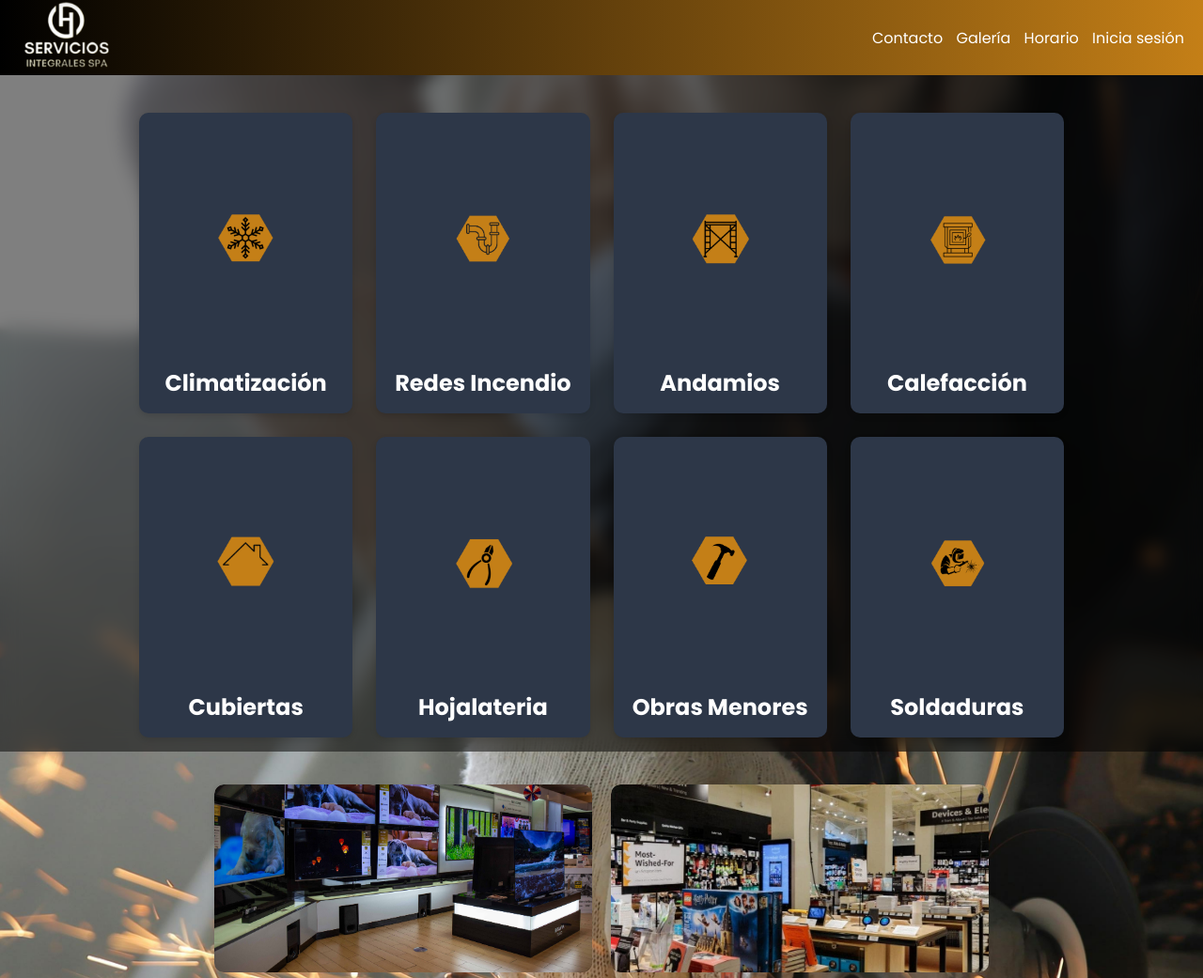
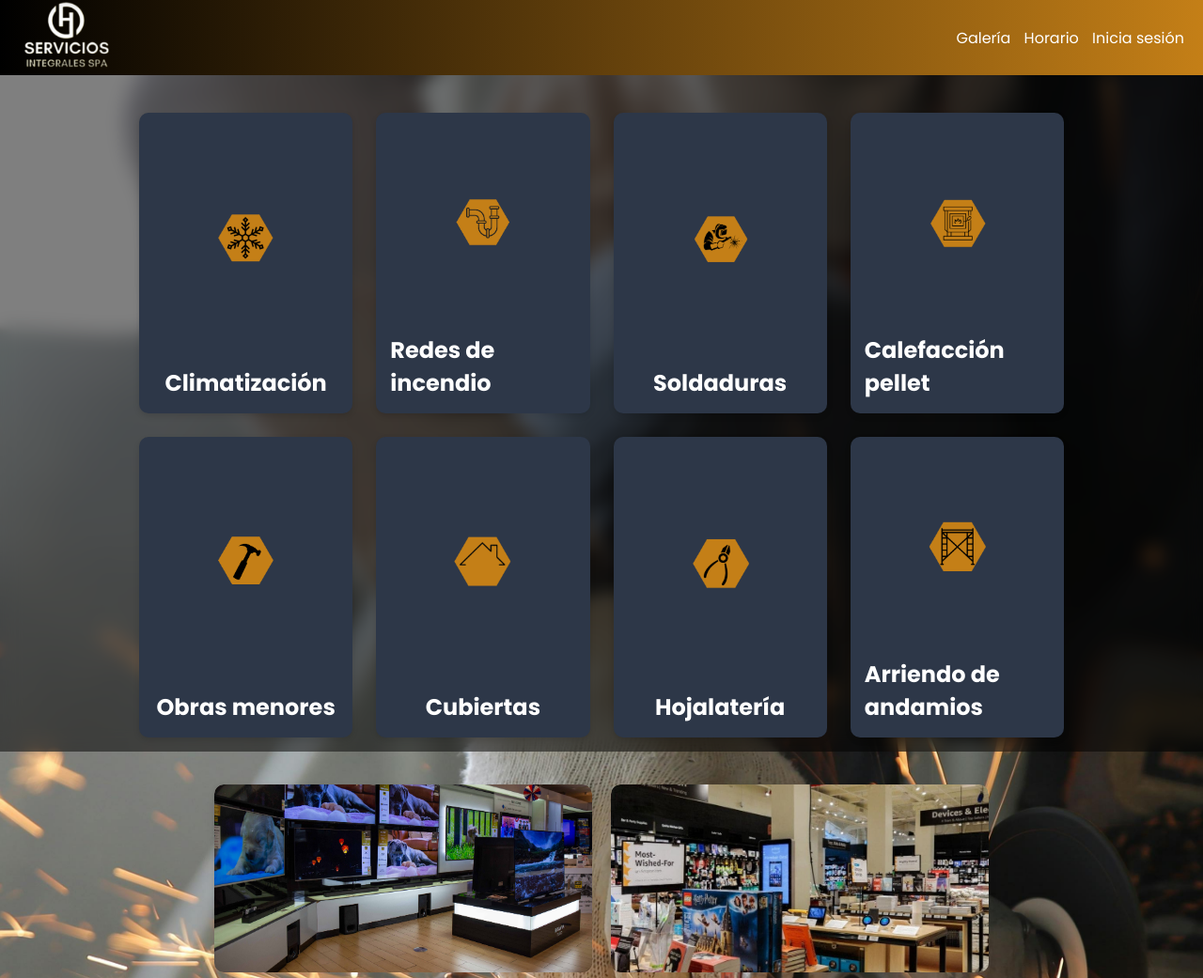
Before and after one commit to alanyur/Proy_G, a Django app: page / in a window 1280 px wide. Shown: the top 1041 px of the page at 94% size. Run offline with Django 5.2, Linux system fonts and the light colour scheme; data comes from the database, SQL or seed files in the repository; both versions use the stored data as it was after the commit.

Commit message:
feat: Servicio seleccionado directamente del home.html y pagina de contacto independiente eliminada

```diff
--- a/technomarket/app/templates/app/base.html
+++ b/technomarket/app/templates/app/base.html
@@ -29,7 +29,6 @@
     <div>
 <nav id="nav">
     <ul>
-        <li><a href="{% url 'contacto' %}">Contacto</a></li>
         <li><a href="{% url 'galeria' %}">Galería</a></li>
         <li><a href="{% url 'horario' %}">Horario</a></li>
 
--- a/technomarket/app/templates/app/home.html
+++ b/technomarket/app/templates/app/home.html
@@ -8,80 +8,18 @@
 {% block contenido %}
 <div class="contenido-principal">
 
-  <!-- Sección servicios (3/5 izquierda) -->
+  <!-- Sección servicios -->
   <div class="servicios">
-    <div class="servicio" onclick="location.href='contacto'">
+    {% for servicio in servicios %}
+    <div class="servicio" onclick="location.href='{% url 'contacto' servicio.id %}'">
       <div class="contenedor_servicio">
-        <img src="{% static 'app/img/servicios/climatizacion.png' %}" alt="climatizacion">
+        <img src="{% static 'app/img/servicios/' %}{{ servicio.nombre|slugify }}.png" alt="{{ servicio.nombre }}">
       </div>
       <div class="detalles">
-        <h2>Climatización</h2>
+        <h2>{{ servicio.nombre }}</h2>
       </div>
     </div>
-
-    <div class="servicio" onclick="location.href='contacto'">
-    <div class="contenedor_servicio">
-      <img src="{% static 'app/img/servicios/redes-de-incendio.png' %}" alt="redes de incendio">
-    </div>
-    <div class="detalles">
-      <h2>Redes Incendio</h2>
-    </div>
-    </div>
-
-      <div class="servicio" onclick="location.href='contacto'">
-      <div class="contenedor_servicio">
-        <img src="{% static 'app/img/servicios/andamios.png' %}" alt="andamios">
-      </div>
-      <div class="detalles">
-        <h2>Andamios</h2>
-      </div>
-    </div>
-
-      <div class="servicio" onclick="location.href='contacto'">
-      <div class="contenedor_servicio">
-        <img src="{% static 'app/img/servicios/calefaccion.png' %}" alt="calefacción">
-      </div>
-      <div class="detalles">
-        <h2>Calefacción</h2>
-      </div>
-    </div>
-
-      <div class="servicio" onclick="location.href='contacto'">
-      <div class="contenedor_servicio">
-        <img src="{% static 'app/img/servicios/cubiertas.png' %}" alt="cubiertas">
-      </div>
-      <div class="detalles">
-        <h2>Cubiertas</h2>
-      </div>
-    </div>
-
-      <div class="servicio" onclick="location.href='contacto'">
-      <div class="contenedor_servicio">
-        <img src="{% static 'app/img/servicios/hojalateria.png' %}" alt="hojalateria">
-      </div>
-      <div class="detalles">
-        <h2>Hojalateria</h2>
-      </div>
-    </div>
-
-      <div class="servicio" onclick="location.href='contacto'">
-      <div class="contenedor_servicio">
-        <img src="{% static 'app/img/servicios/obras-menores.png' %}" alt="obras-menores">
-      </div>
-      <div class="detalles">
-        <h2>Obras Menores</h2>
-      </div>
-    </div>
-
-      <div class="servicio" onclick="location.href='contacto'">
-      <div class="contenedor_servicio">
-        <img src="{% static 'app/img/servicios/soldaduras.png' %}" alt="soldaduras">
-      </div>
-      <div class="detalles">
-        <h2>Soldaduras</h2>
-      </div>
-    </div>
-
+    {% endfor %}
   </div>
 
   <!-- Sección galería (2/5 derecha) -->
--- a/technomarket/app/urls.py
+++ b/technomarket/app/urls.py
@@ -3,7 +3,7 @@ from .views import home, contacto, galeria, horario, sesion, registro, user_logi
 
 urlpatterns = [
     path('', home, name='home'),
-    path('contacto/',contacto,name='contacto'),
+    path('contacto/<int:servicio_id>/', contacto, name='contacto'),
     path('galeria/',galeria,name='galeria'),
     path('horario/',horario, name='horario'),
     path('sesion/', user_login, name='sesion'),
--- a/technomarket/app/views.py
+++ b/technomarket/app/views.py
@@ -4,18 +4,35 @@ from django.contrib.auth import authenticate, login, logout
 from django.contrib.auth import get_user_model
 from .forms import LoginForm
 from django.http import HttpResponse
+from .models import Servicio
+from django.contrib.auth.decorators import login_required
 
 User = get_user_model()  # ahora usas tu modelo Usuario
 
 def home(request):
-    return render(request, 'app/home.html')
+    servicios = Servicio.objects.all()
+    return render(request, 'app/home.html', {'servicios': servicios})
 
 def galeria(request):
     return render(request, 'app/galeria.html')
 
-def contacto(request):
-    return render(request, 'app/contacto.html')
+def contacto(request, servicio_id):
+    try:
+        servicio = Servicio.objects.get(pk=servicio_id)
+    except Servicio.DoesNotExist:
+        return redirect('home')
 
+    if request.method == 'POST':
+        mensaje = request.POST.get('mensaje')
+        # Aquí podrías guardar una Solicitud, enviar email, etc.
+        # Por ahora redirigimos con mensaje de éxito
+        messages.success(request, 'Tu solicitud ha sido enviada.')
+        return redirect('home')
+
+    return render(request, 'app/contacto.html', {
+        'servicio': servicio,
+        'usuario': request.user
+    })
 def horario(request):
     return render(request, 'app/horario.html')
 
```
Also changed, not shown: technomarket/app/templates/app/contacto.html (+17 -24 lines), technomarket/app/static/app/img/servicios/arriendo-de-andamios.png (renamed from technomarket/app/static/app/img/servicios/andamios.png), technomarket/app/static/app/img/servicios/calefaccion-pellet.png (renamed from technomarket/app/static/app/img/servicios/calefaccion.png), technomarket/db.sqlite3.
